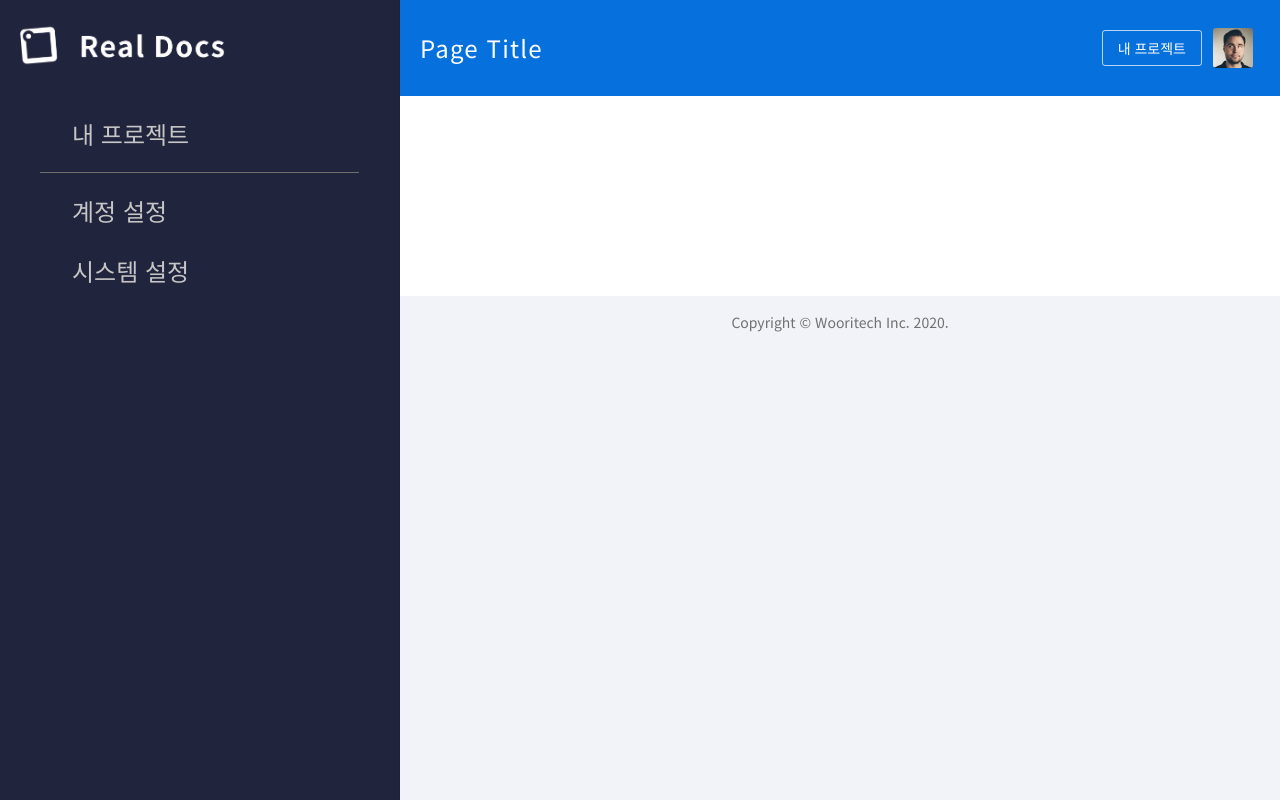
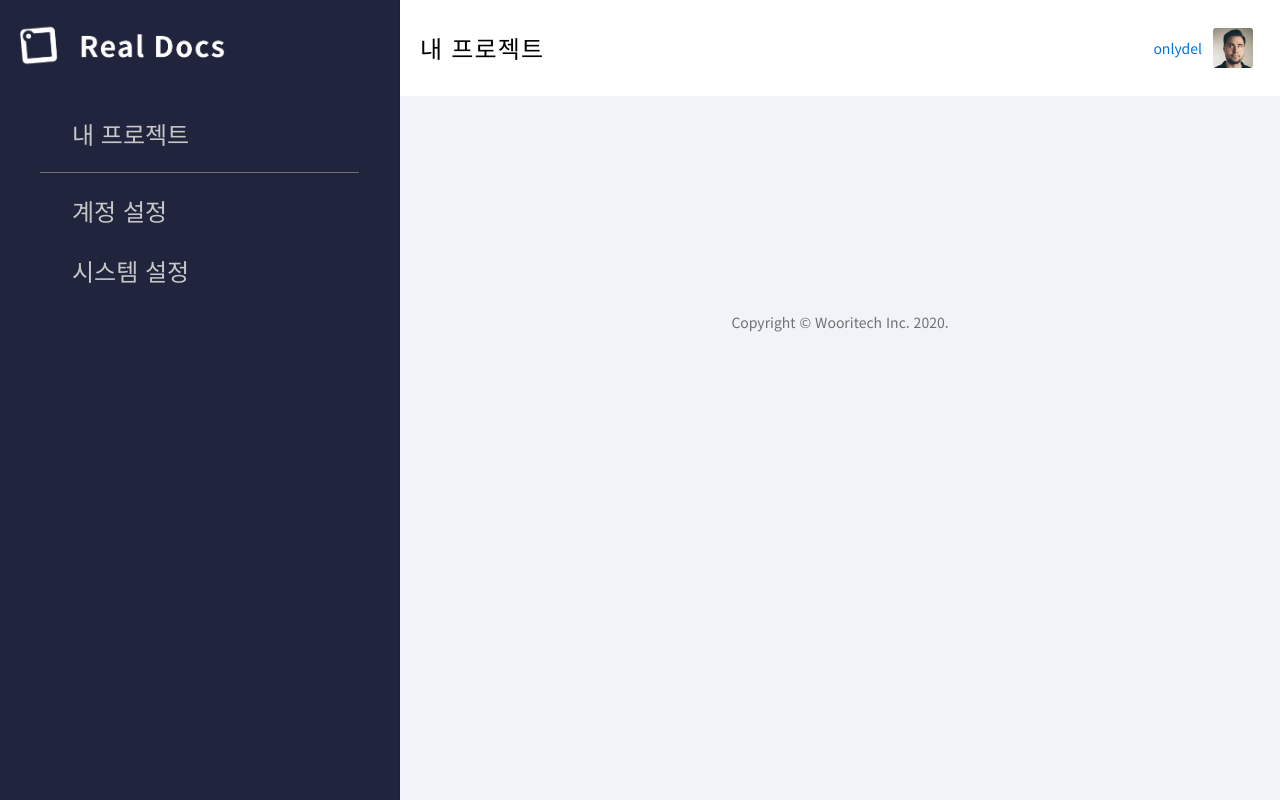
Before and after one commit to wooritech/material-ui-template, a Next.js app: page /projects in a window 1280 px wide. Built offline with nearby package versions, Linux system fonts and the light colour scheme.

Commit message:
메인 레이아웃 헤더 수정

```diff
--- a/src/components/HeaderMain.tsx
+++ b/src/components/HeaderMain.tsx
@@ -1,21 +1,19 @@
 /* eslint-disable @typescript-eslint/no-unused-vars */
-
 import React from 'react';
 import { makeStyles, Theme } from '@material-ui/core/styles';
+
 import AppBar from '@material-ui/core/AppBar';
 import Avatar from '@material-ui/core/Avatar';
+import Link from '@material-ui/core/Link';
 import Grid from '@material-ui/core/Grid';
 import Hidden from '@material-ui/core/Hidden';
-import Link from '@material-ui/core/Link';
 import Toolbar from '@material-ui/core/Toolbar';
-import Tooltip from '@material-ui/core/Tooltip';
 import Typography from '@material-ui/core/Typography';
 import Button from '@material-ui/core/Button';
 import IconButton from '@material-ui/core/IconButton';
 import useScrollTrigger from '@material-ui/core/useScrollTrigger';
-import NotificationsIcon from '@material-ui/icons/Notifications';
 import MenuIcon from '@material-ui/icons/Menu';
-import BrandLogo from './BrandLogo';
+
 import { ComponentBaseProps } from './types';
 
 const lightColor = 'rgba(255, 255, 255, 0.7)';
@@ -29,18 +27,16 @@ const useStyles = makeStyles((theme: Theme) => ({
   iconButtonAvatar: {
     padding: 3,
   },
+  pageTitle: {
+    color: 'black',
+    fontWeight: 500,
+  },
   toolbar: {
     minHeight: theme.custom.headerHomeHeight,
     // alignItems: 'flex-start',
     paddingTop: theme.spacing(1),
     paddingBottom: theme.spacing(1),
-  },
-  link: {
-    textDecoration: 'none',
-    color: lightColor,
-    '&:hover': {
-      color: theme.palette.common.white,
-    },
+    background: 'white',
   },
   button: {
     borderColor: lightColor,
@@ -65,18 +61,19 @@ const ElevationScroll: React.FC<ESProps> = (props) => {
 
 interface HeaderMainProps extends ComponentBaseProps {
   isLoggedIn?: boolean;
+  pageTitle: string;
 }
 
 const HeaderMain: React.FC<HeaderMainProps> = (props) => {
   const classes = useStyles();
-  const { isLoggedIn = true } = props;
+  const { isLoggedIn = true, pageTitle } = props;
 
   return (
     <ElevationScroll>
       <AppBar color="primary" position="sticky" elevation={0}>
         <Toolbar className={classes.toolbar}>
           <Grid container spacing={1} alignItems="center">
-            <Hidden mdUp>
+            <Hidden smUp>
               <Grid item>
                 <IconButton
                   color="inherit"
@@ -88,19 +85,14 @@ const HeaderMain: React.FC<HeaderMainProps> = (props) => {
                 </IconButton>
               </Grid>
             </Hidden>
-            <Typography variant="h5">Page Title</Typography>
+            <Typography className={classes.pageTitle} variant="h5">
+              {pageTitle}
+            </Typography>
             <Grid item xs />
             {isLoggedIn ? (
               <>
                 <Grid item>
-                  <Button
-                    className={classes.button}
-                    variant="outlined"
-                    color="inherit"
-                    size="medium"
-                  >
-                    내 프로젝트
-                  </Button>
+                  <Link href="/profiles">onlydel</Link>
                 </Grid>
                 <Grid item>
                   <IconButton color="inherit" className={classes.iconButtonAvatar}>
--- a/src/components/None.tsx
+++ b/src/components/None.tsx
@@ -4,7 +4,6 @@ import makeStyles from '@material-ui/core/styles/makeStyles';
 const useStyles = makeStyles({
   root: {
     display: 'flex',
-    background: 'white',
     minHeight: 200,
   },
 });
--- a/src/layouts/LayoutMain.tsx
+++ b/src/layouts/LayoutMain.tsx
@@ -25,7 +25,9 @@ const useStyles = makeStyles((theme: Theme) => ({
   },
 }));
 
-export interface LayoutMainProps extends LayoutBaseProps {}
+export interface LayoutMainProps extends LayoutBaseProps {
+  pageTitle: string;
+}
 
 const LayoutMain: React.FC<LayoutMainProps> = (props) => {
   const { children } = props;
--- a/src/pages/projects.tsx
+++ b/src/pages/projects.tsx
@@ -4,7 +4,7 @@ import LayoutMain from '~/layouts/LayoutMain';
 
 const ProjectsPage: NextPage = () => {
   return (
-    <LayoutMain>
+    <LayoutMain pageTitle="내 프로젝트">
       <None />
     </LayoutMain>
   );
```
